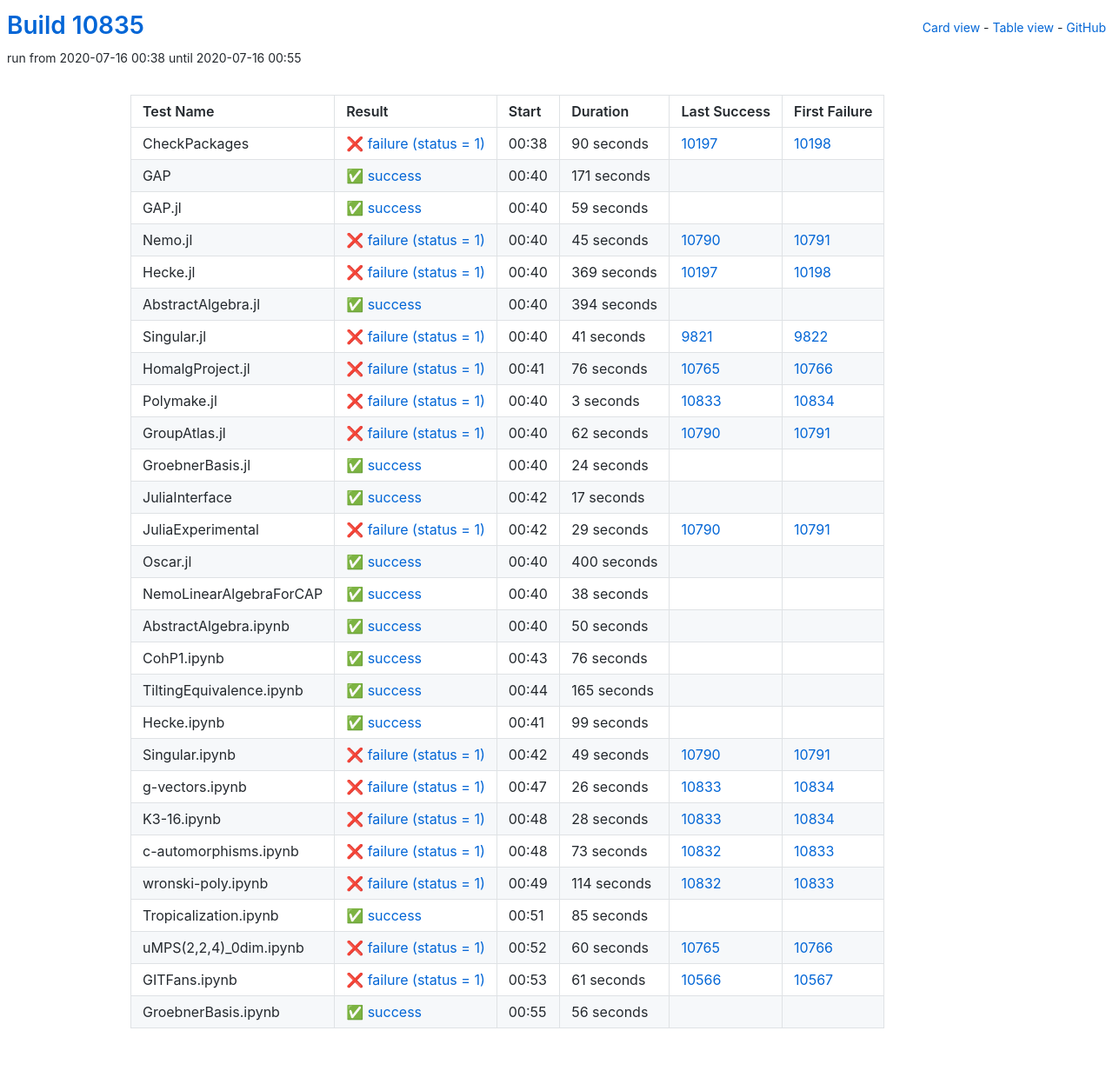
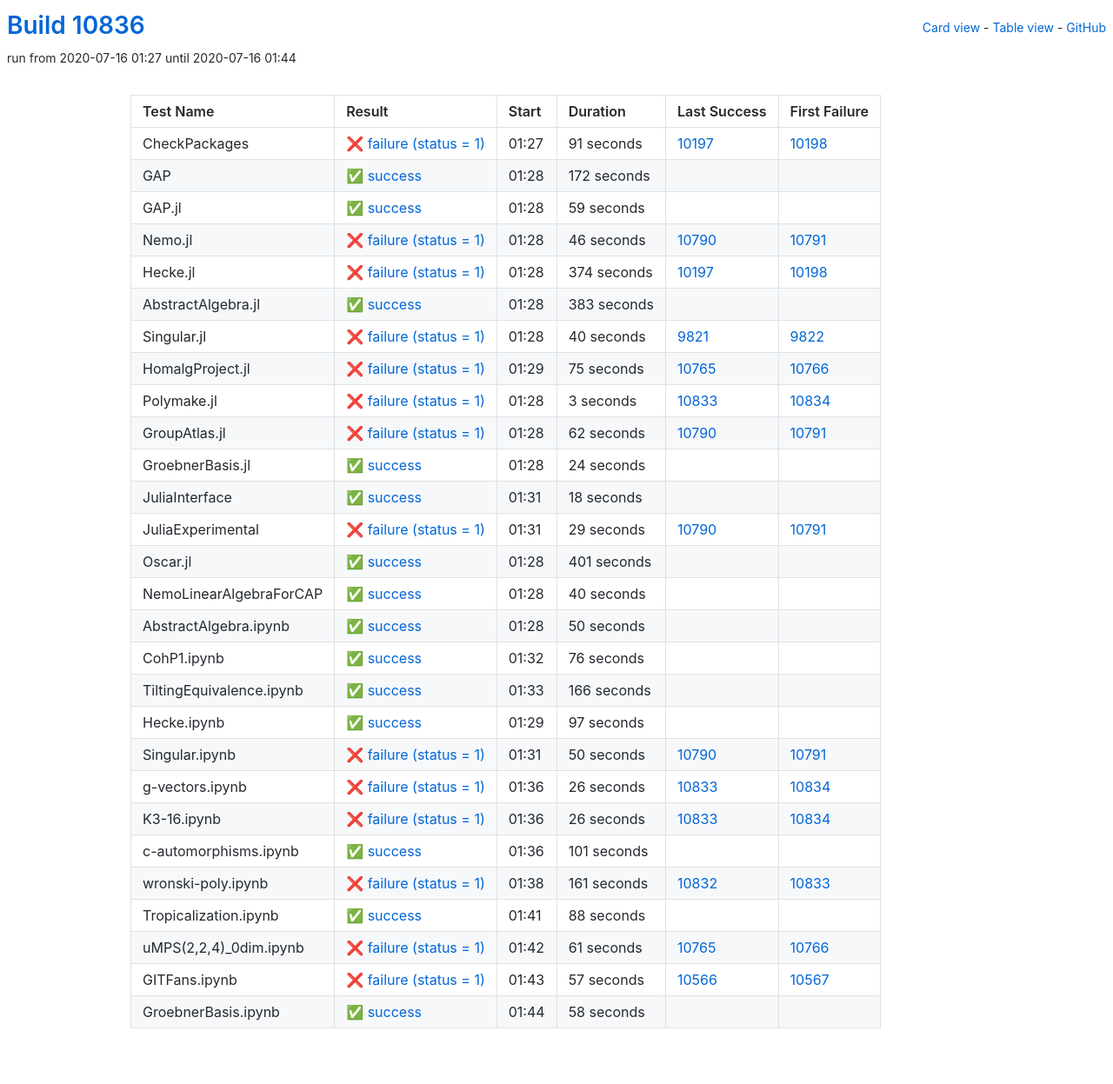
Before and after one commit to oscar-system/oscar-ci-status, a Jekyll site: the page built from table.html, in a window 1280 px wide. Shown: the whole page at 87% size. Built offline with Jekyll 4.4.1, drawn with Linux system fonts in a browser that asks for light colours.

Commit message:
Build #10836

```diff
--- a/_data/ci.yml
+++ b/_data/ci.yml
@@ -1,6 +1,6 @@
 ---
-build: 10835
-build_url: https://oscarci.mathematik.uni-kl.de/job/oscar/10835/
+build: 10836
+build_url: https://oscarci.mathematik.uni-kl.de/job/oscar/10836/
 job: oscar
 organization: oscar-system
 repo: oscar-ci-status
@@ -8,32 +8,32 @@
 tests:
 - name: CheckPackages
   id: checkpackages
-  log: https://oscarci.mathematik.uni-kl.de/job/oscar/10835/artifact/logs/build-10835/CheckPackages.log
-  start: 2020-07-16 00:38
+  log: https://oscarci.mathematik.uni-kl.de/job/oscar/10836/artifact/logs/build-10836/CheckPackages.log
+  start: 2020-07-16 01:27
   success: false
   exitcode: 1
   status: failure
-  duration: 90
+  duration: 91
   last_success: 10197
   last_success_url: https://oscarci.mathematik.uni-kl.de/job/oscar/10197/
   first_failure: 10198
   first_failure_url: https://oscarci.mathematik.uni-kl.de/job/oscar/10198/
 - name: GAP
   id: gap
-  log: https://oscarci.mathematik.uni-kl.de/job/oscar/10835/artifact/logs/build-10835/GAP.log
-  start: 2020-07-16 00:40
+  log: https://oscarci.mathematik.uni-kl.de/job/oscar/10836/artifact/logs/build-10836/GAP.log
+  start: 2020-07-16 01:28
   success: true
   exitcode: 0
   status: success
-  duration: 171
+  duration: 172
   last_success: false
   last_success_url:
   first_failure: false
   first_failure_url:
 - name: GAP.jl
   id: gap-jl
-  log: https://oscarci.mathematik.uni-kl.de/job/oscar/10835/artifact/logs/build-10835/GAP.jl.log
-  start: 2020-07-16 00:40
+  log: https://oscarci.mathematik.uni-kl.de/job/oscar/10836/artifact/logs/build-10836/GAP.jl.log
+  start: 2020-07-16 01:28
   success: true
   exitcode: 0
   status: success
@@ -44,68 +44,68 @@
   first_failure_url:
 - name: Nemo.jl
   id: nemo-jl
-  log: https://oscarci.mathematik.uni-kl.de/job/oscar/10835/artifact/logs/build-10835/Nemo.jl.log
-  start: 2020-07-16 00:40
+  log: https://oscarci.mathematik.uni-kl.de/job/oscar/10836/artifact/logs/build-10836/Nemo.jl.log
+  start: 2020-07-16 01:28
   success: false
   exitcode: 1
   status: failure
-  duration: 45
+  duration: 46
   last_success: 10790
   last_success_url: https://oscarci.mathematik.uni-kl.de/job/oscar/10790/
   first_failure: 10791
   first_failure_url: https://oscarci.mathematik.uni-kl.de/job/oscar/10791/
 - name: Hecke.jl
   id: hecke-jl
-  log: https://oscarci.mathematik.uni-kl.de/job/oscar/10835/artifact/logs/build-10835/Hecke.jl.log
-  start: 2020-07-16 00:40
+  log: https://oscarci.mathematik.uni-kl.de/job/oscar/10836/artifact/logs/build-10836/Hecke.jl.log
+  start: 2020-07-16 01:28
   success: false
   exitcode: 1
   status: failure
-  duration: 369
+  duration: 374
   last_success: 10197
   last_success_url: https://oscarci.mathematik.uni-kl.de/job/oscar/10197/
   first_failure: 10198
   first_failure_url: https://oscarci.mathematik.uni-kl.de/job/oscar/10198/
 - name: AbstractAlgebra.jl
   id: abstractalgebra-jl
-  log: https://oscarci.mathematik.uni-kl.de/job/oscar/10835/artifact/logs/build-10835/AbstractAlgebra.jl.log
-  start: 2020-07-16 00:40
+  log: https://oscarci.mathematik.uni-kl.de/job/oscar/10836/artifact/logs/build-10836/AbstractAlgebra.jl.log
+  start: 2020-07-16 01:28
   success: true
   exitcode: 0
   status: success
-  duration: 394
+  duration: 383
   last_success: false
   last_success_url:
   first_failure: false
   first_failure_url:
 - name: Singular.jl
   id: singular-jl
-  log: https://oscarci.mathematik.uni-kl.de/job/oscar/10835/artifact/logs/build-10835/Singular.jl.log
-  start: 2020-07-16 00:40
+  log: https://oscarci.mathematik.uni-kl.de/job/oscar/10836/artifact/logs/build-10836/Singular.jl.log
+  start: 2020-07-16 01:28
   success: false
   exitcode: 1
   status: failure
-  duration: 41
+  duration: 40
   last_success: 9821
   last_success_url: https://oscarci.mathematik.uni-kl.de/job/oscar/9821/
   first_failure: 9822
   first_failure_url: https://oscarci.mathematik.uni-kl.de/job/oscar/9822/
 - name: HomalgProject.jl
   id: homalgproject-jl
-  log: https://oscarci.mathematik.uni-kl.de/job/oscar/10835/artifact/logs/build-10835/HomalgProject.jl.log
-  start: 2020-07-16 00:41
+  log: https://oscarci.mathematik.uni-kl.de/job/oscar/10836/artifact/logs/build-10836/HomalgProject.jl.log
+  start: 2020-07-16 01:29
   success: false
   exitcode: 1
   status: failure
-  duration: 76
+  duration: 75
   last_success: 10765
   last_success_url: https://oscarci.mathematik.uni-kl.de/job/oscar/10765/
   first_failure: 10766
   first_failure_url: https://oscarci.mathematik.uni-kl.de/job/oscar/10766/
 - name: Polymake.jl
   id: polymake-jl
-  log: https://oscarci.mathematik.uni-kl.de/job/oscar/10835/artifact/logs/build-10835/Polymake.jl.log
-  start: 2020-07-16 00:40
+  log: https://oscarci.mathematik.uni-kl.de/job/oscar/10836/artifact/logs/build-10836/Polymake.jl.log
+  start: 2020-07-16 01:28
   success: false
   exitcode: 1
   status: failure
@@ -116,8 +116,8 @@
   first_failure_url: https://oscarci.mathematik.uni-kl.de/job/oscar/10834/
 - name: GroupAtlas.jl
   id: groupatlas-jl
-  log: https://oscarci.mathematik.uni-kl.de/job/oscar/10835/artifact/logs/build-10835/GroupAtlas.jl.log
-  start: 2020-07-16 00:40
+  log: https://oscarci.mathematik.uni-kl.de/job/oscar/10836/artifact/logs/build-10836/GroupAtlas.jl.log
+  start: 2020-07-16 01:28
   success: false
   exitcode: 1
   status: failure
@@ -128,8 +128,8 @@
   first_failure_url: https://oscarci.mathematik.uni-kl.de/job/oscar/10791/
 - name: GroebnerBasis.jl
   id: groebnerbasis-jl
-  log: https://oscarci.mathematik.uni-kl.de/job/oscar/10835/artifact/logs/build-10835/GroebnerBasis.jl.log
-  start: 2020-07-16 00:40
+  log: https://oscarci.mathematik.uni-kl.de/job/oscar/10836/artifact/logs/build-10836/GroebnerBasis.jl.log
+  start: 2020-07-16 01:28
   success: true
   exitcode: 0
   status: success
@@ -140,20 +140,20 @@
   first_failure_url:
 - name: JuliaInterface
   id: juliainterface
-  log: https://oscarci.mathematik.uni-kl.de/job/oscar/10835/artifact/logs/build-10835/JuliaInterface.log
-  start: 2020-07-16 00:42
+  log: https://oscarci.mathematik.uni-kl.de/job/oscar/10836/artifact/logs/build-10836/JuliaInterface.log
+  start: 2020-07-16 01:31
   success: true
   exitcode: 0
   status: success
-  duration: 17
+  duration: 18
   last_success: false
   last_success_url:
   first_failure: false
   first_failure_url:
 - name: JuliaExperimental
   id: juliaexperimental
-  log: https://oscarci.mathematik.uni-kl.de/job/oscar/10835/artifact/logs/build-10835/JuliaExperimental.log
-  start: 2020-07-16 00:42
+  log: https://oscarci.mathematik.uni-kl.de/job/oscar/10836/artifact/logs/build-10836/JuliaExperimental.log
+  start: 2020-07-16 01:31
   success: false
   exitcode: 1
   status: failure
@@ -164,32 +164,32 @@
   first_failure_url: https://oscarci.mathematik.uni-kl.de/job/oscar/10791/
 - name: Oscar.jl
   id: oscar-jl
-  log: https://oscarci.mathematik.uni-kl.de/job/oscar/10835/artifact/logs/build-10835/Oscar.jl.log
-  start: 2020-07-16 00:40
+  log: https://oscarci.mathematik.uni-kl.de/job/oscar/10836/artifact/logs/build-10836/Oscar.jl.log
+  start: 2020-07-16 01:28
   success: true
   exitcode: 0
   status: success
-  duration: 400
+  duration: 401
   last_success: false
   last_success_url:
   first_failure: false
   first_failure_url:
 - name: NemoLinearAlgebraForCAP
   id: nemolinearalgebraforcap
-  log: https://oscarci.mathematik.uni-kl.de/job/oscar/10835/artifact/logs/build-10835/NemoLinearAlgebraForCAP.log
-  start: 2020-07-16 00:40
+  log: https://oscarci.mathematik.uni-kl.de/job/oscar/10836/artifact/logs/build-10836/NemoLinearAlgebraForCAP.log
+  start: 2020-07-16 01:28
   success: true
   exitcode: 0
   status: success
-  duration: 38
+  duration: 40
   last_success: false
   last_success_url:
   first_failure: false
   first_failure_url:
 - name: AbstractAlgebra.ipynb
   id: abstractalgebra-ipynb
-  log: https://oscarci.mathematik.uni-kl.de/job/oscar/10835/artifact/logs/build-10835/AbstractAlgebra.ipynb.log
-  start: 2020-07-16 00:40
+  log: https://oscarci.mathematik.uni-kl.de/job/oscar/10836/artifact/logs/build-10836/AbstractAlgebra.ipynb.log
+  start: 2020-07-16 01:28
   success: true
   exitcode: 0
   status: success
@@ -200,8 +200,8 @@
   first_failure_url:
 - name: CohP1.ipynb
   id: cohp1-ipynb
-  log: https://oscarci.mathematik.uni-kl.de/job/oscar/10835/artifact/logs/build-10835/CohP1.ipynb.log
-  start: 2020-07-16 00:43
+  log: https://oscarci.mathematik.uni-kl.de/job/oscar/10836/artifact/logs/build-10836/CohP1.ipynb.log
+  start: 2020-07-16 01:32
   success: true
   exitcode: 0
   status: success
@@ -212,44 +212,44 @@
   first_failure_url:
 - name: TiltingEquivalence.ipynb
   id: tiltingequivalence-ipynb
-  log: https://oscarci.mathematik.uni-kl.de/job/oscar/10835/artifact/logs/build-10835/TiltingEquivalence.ipynb.log
-  start: 2020-07-16 00:44
+  log: https://oscarci.mathematik.uni-kl.de/job/oscar/10836/artifact/logs/build-10836/TiltingEquivalence.ipynb.log
+  start: 2020-07-16 01:33
   success: true
   exitcode: 0
   status: success
-  duration: 165
+  duration: 166
   last_success: false
   last_success_url:
   first_failure: false
   first_failure_url:
 - name: Hecke.ipynb
   id: hecke-ipynb
-  log: https://oscarci.mathematik.uni-kl.de/job/oscar/10835/artifact/logs/build-10835/Hecke.ipynb.log
-  start: 2020-07-16 00:41
+  log: https://oscarci.mathematik.uni-kl.de/job/oscar/10836/artifact/logs/build-10836/Hecke.ipynb.log
+  start: 2020-07-16 01:29
   success: true
   exitcode: 0
   status: success
-  duration: 99
+  duration: 97
   last_success: false
   last_success_url:
   first_failure: false
   first_failure_url:
 - name: Singular.ipynb
   id: singular-ipynb
-  log: https://oscarci.mathematik.uni-kl.de/job/oscar/10835/artifact/logs/build-10835/Singular.ipynb.log
-  start: 2020-07-16 00:42
+  log: https://oscarci.mathematik.uni-kl.de/job/oscar/10836/artifact/logs/build-10836/Singular.ipynb.log
+  start: 2020-07-16 01:31
   success: false
   exitcode: 1
   status: failure
-  duration: 49
+  duration: 50
   last_success: 10790
   last_success_url: https://oscarci.mathematik.uni-kl.de/job/oscar/10790/
   first_failure: 10791
   first_failure_url: https://oscarci.mathematik.uni-kl.de/job/oscar/10791/
 - name: g-vectors.ipynb
   id: g-vectors-ipynb
-  log: https://oscarci.mathematik.uni-kl.de/job/oscar/10835/artifact/logs/build-10835/g-vectors.ipynb.log
-  start: 2020-07-16 00:47
+  log: https://oscarci.mathematik.uni-kl.de/job/oscar/10836/artifact/logs/build-10836/g-vectors.ipynb.log
+  start: 2020-07-16 01:36
   success: false
   exitcode: 1
   status: failure
@@ -260,84 +260,84 @@
   first_failure_url: https://oscarci.mathematik.uni-kl.de/job/oscar/10834/
 - name: K3-16.ipynb
   id: k3-16-ipynb
-  log: https://oscarci.mathematik.uni-kl.de/job/oscar/10835/artifact/logs/build-10835/K3-16.ipynb.log
-  start: 2020-07-16 00:48
+  log: https://oscarci.mathematik.uni-kl.de/job/oscar/10836/artifact/logs/build-10836/K3-16.ipynb.log
+  start: 2020-07-16 01:36
   success: false
   exitcode: 1
   status: failure
-  duration: 28
+  duration: 26
   last_success: 10833
   last_success_url: https://oscarci.mathematik.uni-kl.de/job/oscar/10833/
   first_failure: 10834
   first_failure_url: https://oscarci.mathematik.uni-kl.de/job/oscar/10834/
 - name: c-automorphisms.ipynb
   id: c-automorphisms-ipynb
-  log: https://oscarci.mathematik.uni-kl.de/job/oscar/10835/artifact/logs/build-10835/c-automorphisms.ipynb.log
-  start: 2020-07-16 00:48
+  log: https://oscarci.mathematik.uni-kl.de/job/oscar/10836/artifact/logs/build-10836/c-automorphisms.ipynb.log
+  start: 2020-07-16 01:36
+  success: true
+  exitcode: 0
+  status: success
+  duration: 101
+  last_success: false
+  last_success_url:
+  first_failure: false
+  first_failure_url:
+- name: wronski-poly.ipynb
+  id: wronski-poly-ipynb
+  log: https://oscarci.mathematik.uni-kl.de/job/oscar/10836/artifact/logs/build-10836/wronski-poly.ipynb.log
+  start: 2020-07-16 01:38
   success: false
   exitcode: 1
   status: failure
-  duration: 73
-  last_success: 10832
-  last_success_url: https://oscarci.mathematik.uni-kl.de/job/oscar/10832/
-  first_failure: 10833
-  first_failure_url: https://oscarci.mathematik.uni-kl.de/job/oscar/10833/
-- name: wronski-poly.ipynb
-  id: wronski-poly-ipynb
-  log: https://oscarci.mathematik.uni-kl.de/job/oscar/10835/artifact/logs/build-10835/wronski-poly.ipynb.log
-  start: 2020-07-16 00:49
-  success: false
-  exitcode: 1
-  status: failure
-  duration: 114
+  duration: 161
   last_success: 10832
   last_success_url: https://oscarci.mathematik.uni-kl.de/job/oscar/10832/
   first_failure: 10833
   first_failure_url: https://oscarci.mathematik.uni-kl.de/job/oscar/10833/
 - name: Tropicalization.ipynb
   id: tropicalization-ipynb
-  log: https://oscarci.mathematik.uni-kl.de/job/oscar/10835/artifact/logs/build-10835/Tropicalization.ipynb.log
-  start: 2020-07-16 00:51
+  log: https://oscarci.mathematik.uni-kl.de/job/oscar/10836/artifact/logs/build-10836/Tropicalization.ipynb.log
+  start: 2020-07-16 01:41
   success: true
   exitcode: 0
   status: success
-  duration: 85
+  duration: 88
   last_success: false
   last_success_url:
   first_failure: false
   first_failure_url:
 - name: uMPS(2,2,4)_0dim.ipynb
   id: umps-2-2-4-0dim-ipynb
-  log: https://oscarci.mathematik.uni-kl.de/job/oscar/10835/artifact/logs/build-10835/uMPS-2-2-4-_0dim.ipynb.log
-  start: 2020-07-16 00:52
+  log: https://oscarci.mathematik.uni-kl.de/job/oscar/10836/artifact/logs/build-10836/uMPS-2-2-4-_0dim.ipynb.log
+  start: 2020-07-16 01:42
   success: false
   exitcode: 1
   status: failure
-  duration: 60
+  duration: 61
   last_success: 10765
   last_success_url: https://oscarci.mathematik.uni-kl.de/job/oscar/10765/
   first_failure: 10766
   first_failure_url: https://oscarci.mathematik.uni-kl.de/job/oscar/10766/
 - name: GITFans.ipynb
   id: gitfans-ipynb
-  log: https://oscarci.mathematik.uni-kl.de/job/oscar/10835/artifact/logs/build-10835/GITFans.ipynb.log
-  start: 2020-07-16 00:53
+  log: https://oscarci.mathematik.uni-kl.de/job/oscar/10836/artifact/logs/build-10836/GITFans.ipynb.log
+  start: 2020-07-16 01:43
   success: false
   exitcode: 1
   status: failure
-  duration: 61
+  duration: 57
   last_success: 10566
   last_success_url: https://oscarci.mathematik.uni-kl.de/job/oscar/10566/
   first_failure: 10567
   first_failure_url: https://oscarci.mathematik.uni-kl.de/job/oscar/10567/
 - name: GroebnerBasis.ipynb
   id: groebnerbasis-ipynb
-  log: https://oscarci.mathematik.uni-kl.de/job/oscar/10835/artifact/logs/build-10835/GroebnerBasis.ipynb.log
-  start: 2020-07-16 00:55
+  log: https://oscarci.mathematik.uni-kl.de/job/oscar/10836/artifact/logs/build-10836/GroebnerBasis.ipynb.log
+  start: 2020-07-16 01:44
   success: true
   exitcode: 0
   status: success
-  duration: 56
+  duration: 58
   last_success: false
   last_success_url:
   first_failure: false
```
Also changed, not shown: README.md.
